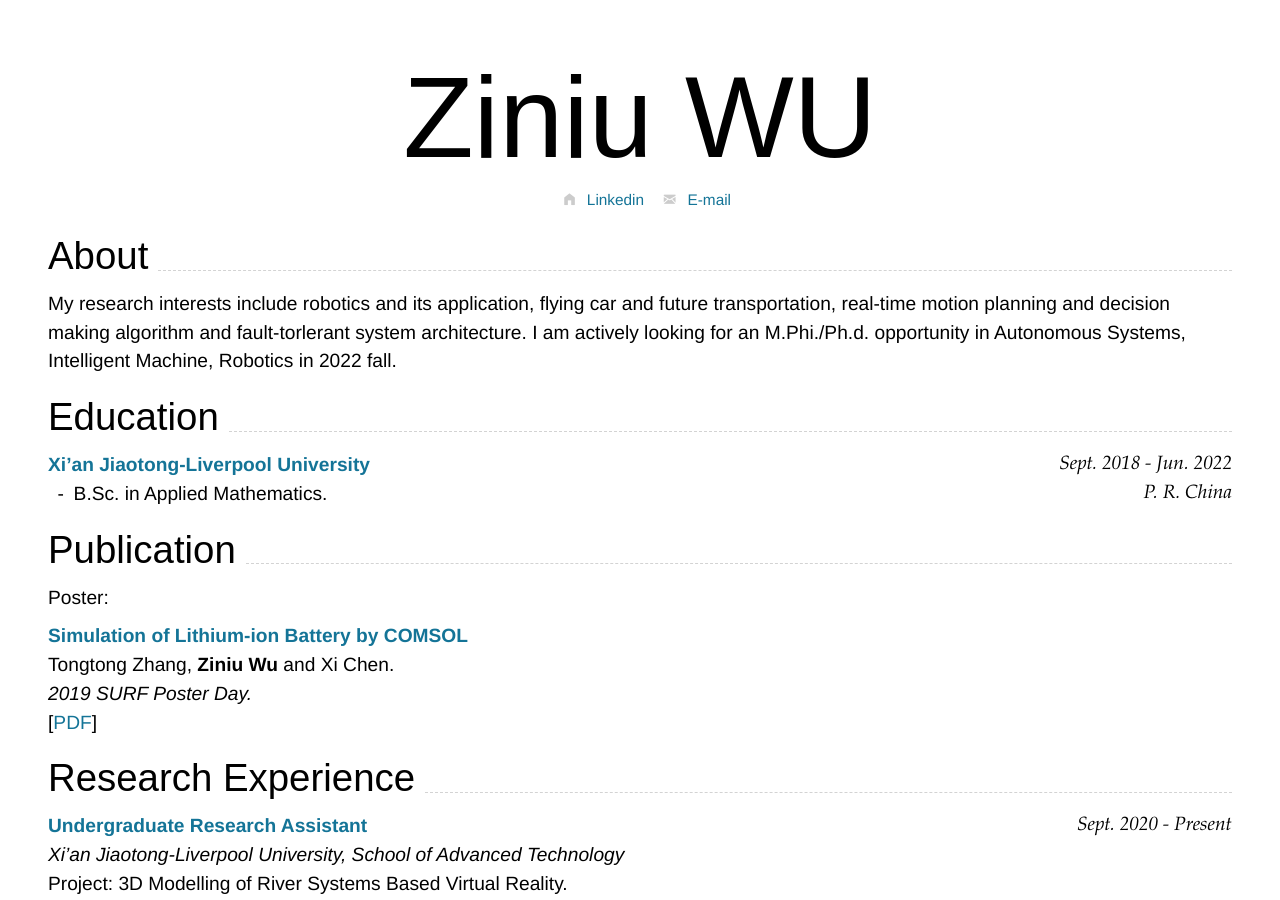
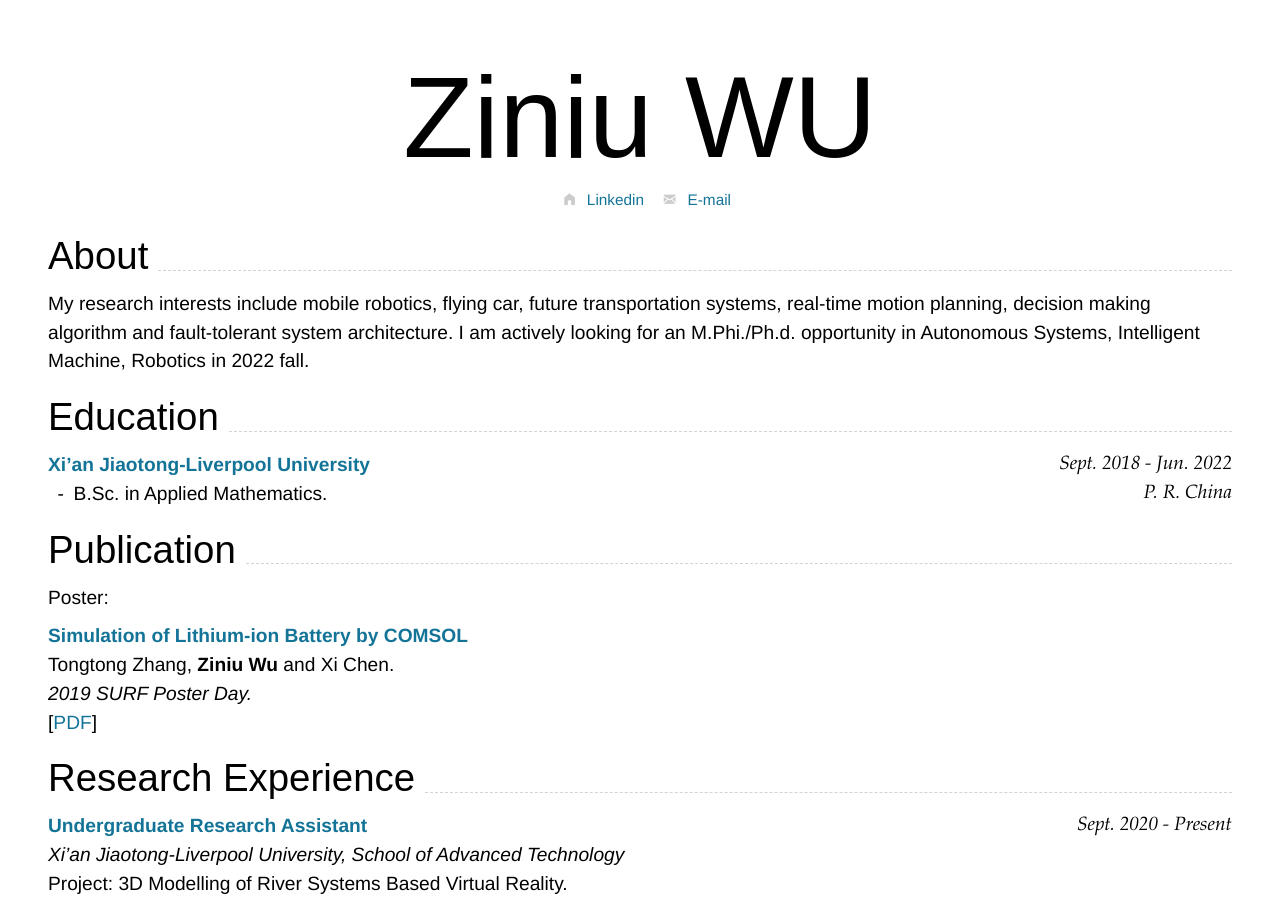
Before and after one commit to RoboDD/ziniu-cv, a Jekyll site: the page built from index.md, in a window 1280 px wide and 900 px high. Built offline with Jekyll 4.4.1, drawn with Linux system fonts in a browser that asks for light colours; nearby versions of some CDN libraries.

Commit message:
Update index.md

```diff
--- a/index.md
+++ b/index.md
@@ -23,7 +23,7 @@ Supported arguments:
 
 ## About
 
-My research interests include robotics and its application, flying car and future transportation, real-time motion planning and decision making algorithm and fault-torlerant system architecture. I am actively looking for an M.Phi./Ph.d. opportunity in Autonomous Systems, Intelligent Machine, Robotics in 2022 fall.
+My research interests include mobile robotics, flying car, future transportation systems, real-time motion planning, decision making algorithm and fault-tolerant system architecture. I am actively looking for an M.Phi./Ph.d. opportunity in Autonomous Systems, Intelligent Machine, Robotics in 2022 fall.
 
 ## Education
 
```
